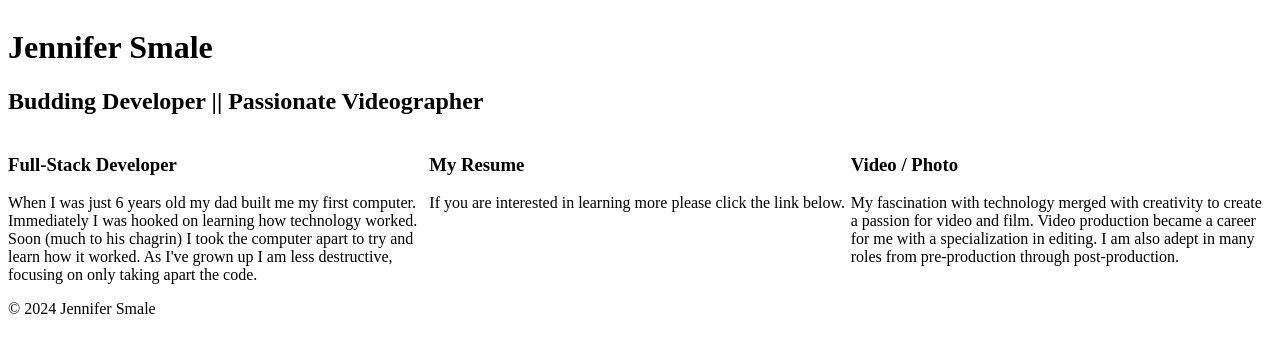
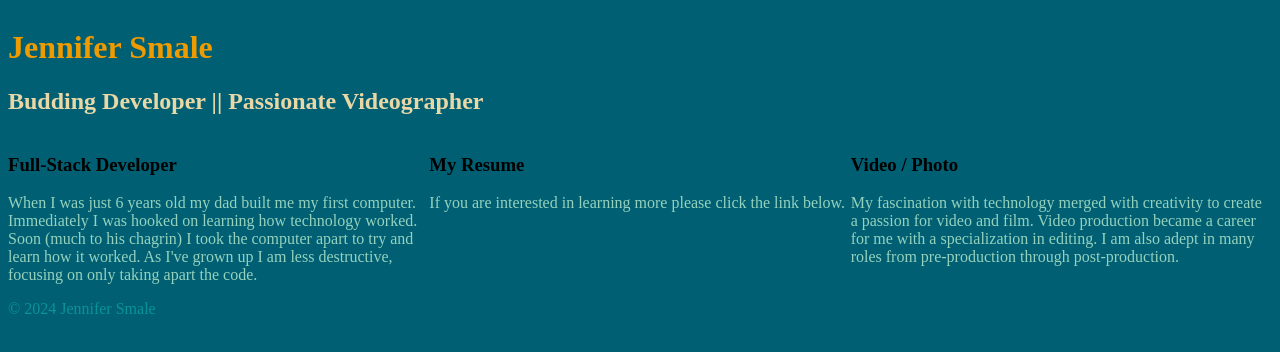
Before and after one commit to JSmale7/JSmale7.github.io, a plain HTML site: page index.html in a window 1280 px wide. Drawn offline with Linux system fonts and the light colour scheme.

Commit message:
add CSS color

```diff
--- a/css/main-style.css
+++ b/css/main-style.css
@@ -6,6 +6,7 @@ body {
     'nav nav nav'
     'program resume video'
     'footer footer footer';
+    background-color: #005F73;
 }
 
 .page-title {
@@ -30,4 +31,17 @@ body {
 
 .foot {
     grid-area: footer;
+    color: #0A9396;
 }
+
+#name {
+    color: #EE9B00;
+}
+
+#personal-summary{
+    color: #E9D8A6;
+}
+
+p {
+    color: #94D2BD;
+}
```
